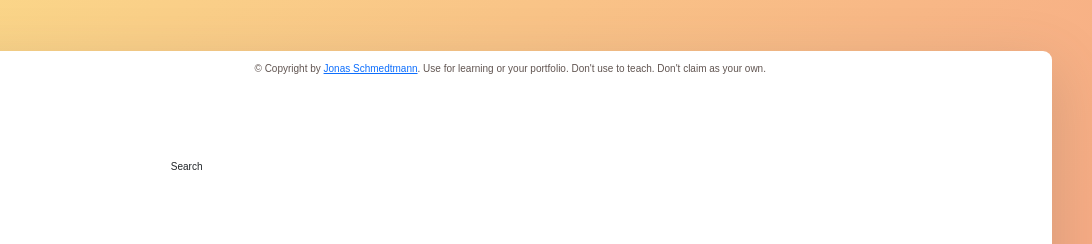
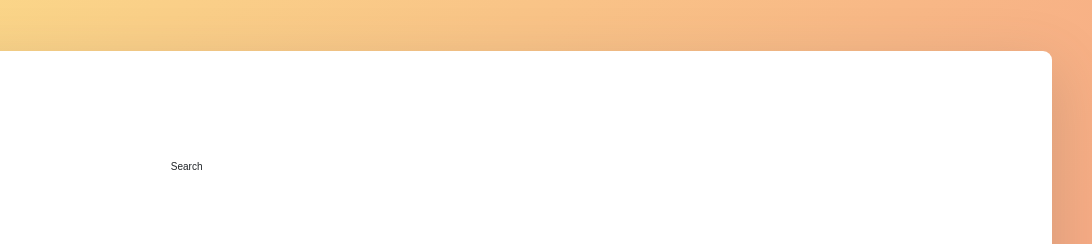
Before and after one commit to amt-felix-amoquandoh/Recipe-Web-App, a website: page index.html in a window 1280 px wide. Shown: the top 244 px of the page, 188-1280 px from the left. Drawn offline with nearby package versions, Linux system fonts and the light colour scheme.

Commit message:
Update index.html

```diff
--- a/index.html
+++ b/index.html
@@ -9,8 +9,8 @@
     <link rel="stylesheet" href="./css/style.css" />
   </head>
   <body>
-    <!--  -->
-    <!--  -->
+    <!-- project starts here -->
+    <!-- project ends here  -->
     <!--  -->
     <!--  -->
     <div class="container">
@@ -117,16 +117,7 @@
           </button> -->
         </div>
 
-        <p class="copyright">
-          &copy; Copyright by
-          <a
-            class="twitter-link"
-            target="_blank"
-            href="https://twitter.com/jonasschmedtman"
-            >Jonas Schmedtmann</a
-          >. Use for learning or your portfolio. Don't use to teach. Don't claim
-          as your own.
-        </p>
+
       </div>
 
       <div class="recipe">
```
